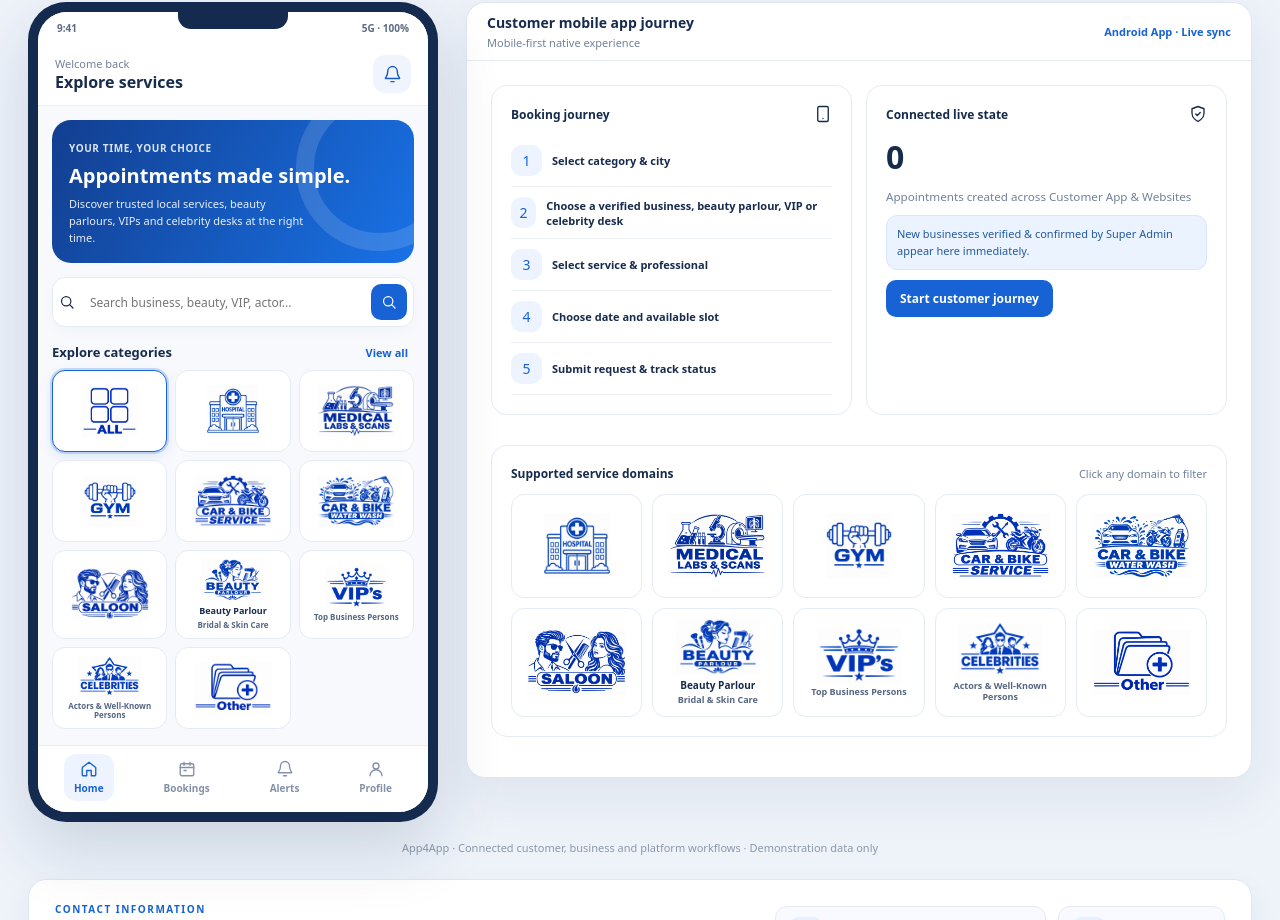
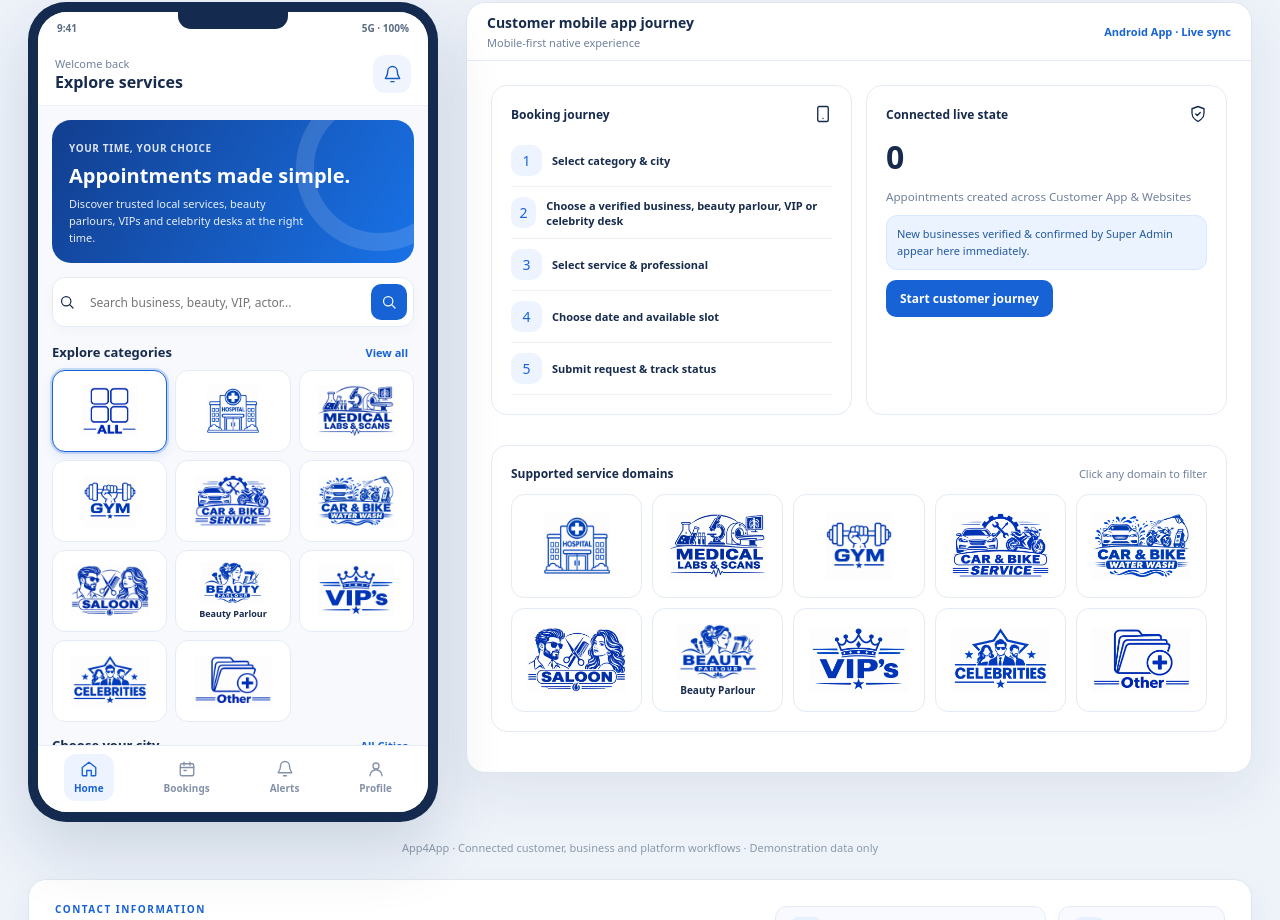
Before and after one commit to FUTUREFUSIONINFOTECH/App4App-demo-, a plain HTML site: page index.html in a window 1280 px wide. Shown: the part 252-1172 px from the top of the page. Drawn offline with Linux system fonts and the light colour scheme.

```diff
--- a/index.html
+++ b/index.html
@@ -309,9 +309,9 @@ const categories=[
   {name:"Car & Bike Service",icon:"car"},
   {name:"Car & Bike Water Wash",icon:"water_wash"},
   {name:"Saloon",icon:"salon"},
-  {name:"Beauty Parlour",sub:"Bridal & Skin Care",icon:"beauty"},
-  {name:"VIPs",sub:"Top Business Persons",icon:"vip"},
-  {name:"Celebrities",sub:"Actors & Well-Known Persons",icon:"celebrity"},
+  {name:"Beauty Parlour",icon:"beauty"},
+  {name:"VIPs",icon:"vip"},
+  {name:"Celebrities",icon:"celebrity"},
   {name:"Other",icon:"briefcase"}
 ];
 
```
